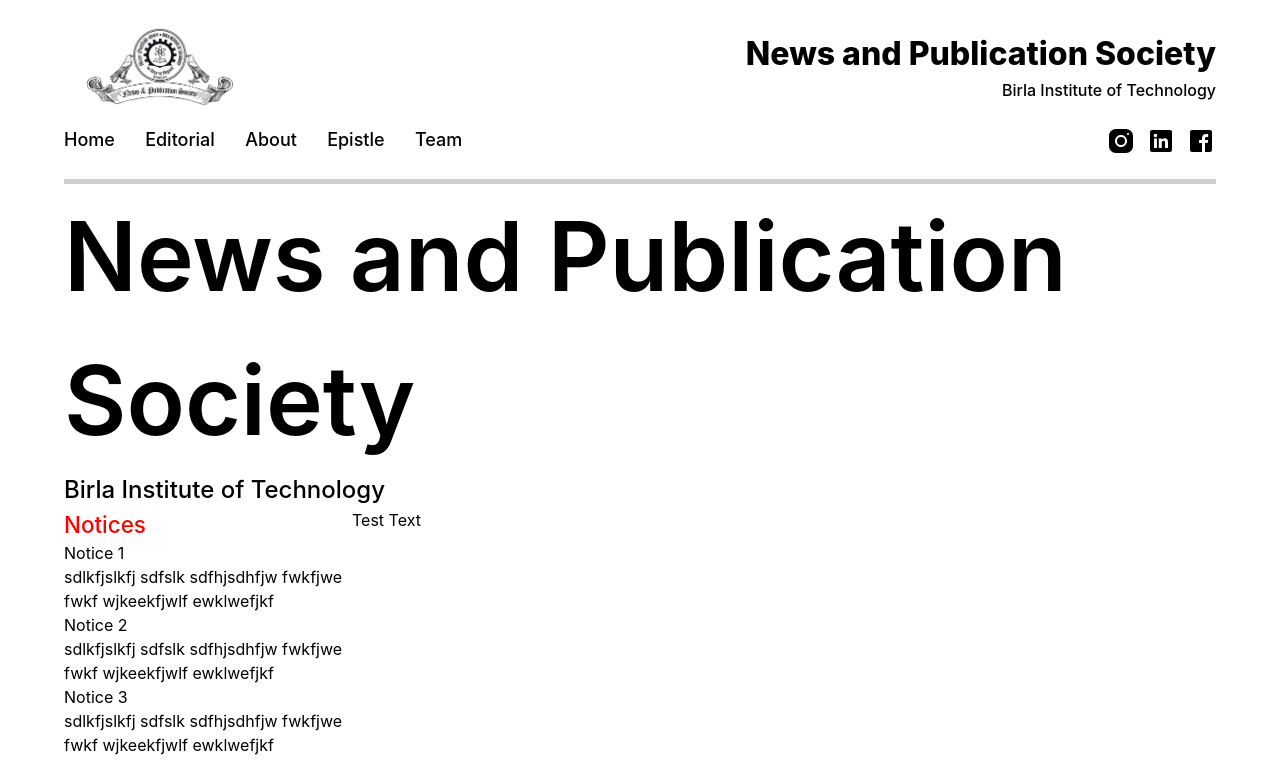
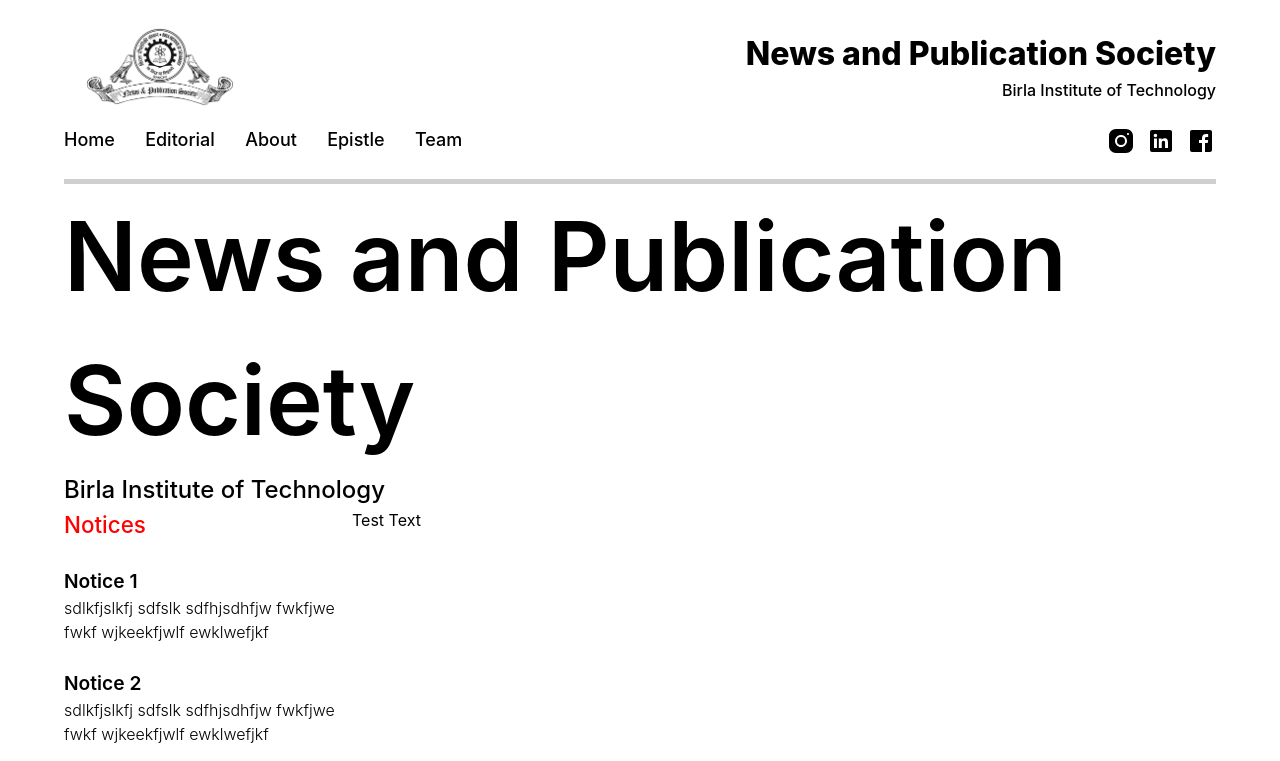
Before and after one commit to Riturajrs/NAPS-Website, a Next.js app: page / in a window 1280 px wide. Shown: the top 761 px of the page. Built offline with nearby package versions, Linux system fonts and the light colour scheme.

Commit message:
css changes

```diff
--- a/components/Home/Home.module.css
+++ b/components/Home/Home.module.css
@@ -24,3 +24,13 @@
   font-weight: 500;
   color: red;
 }
+
+.noticeTitle {
+  font-weight: 600;
+  font-size: 1.2rem;
+  padding-top: 2ch;
+}
+
+.noticeSummary {
+  font-weight: 300;
+}
```
